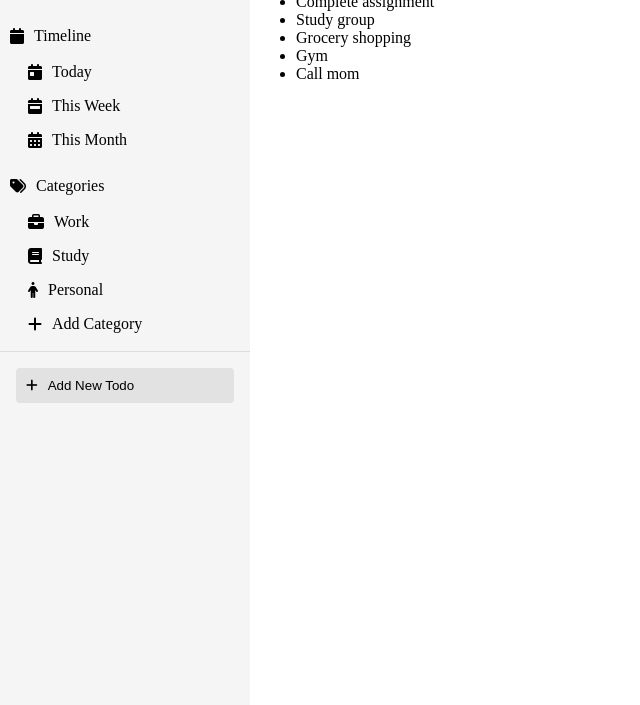
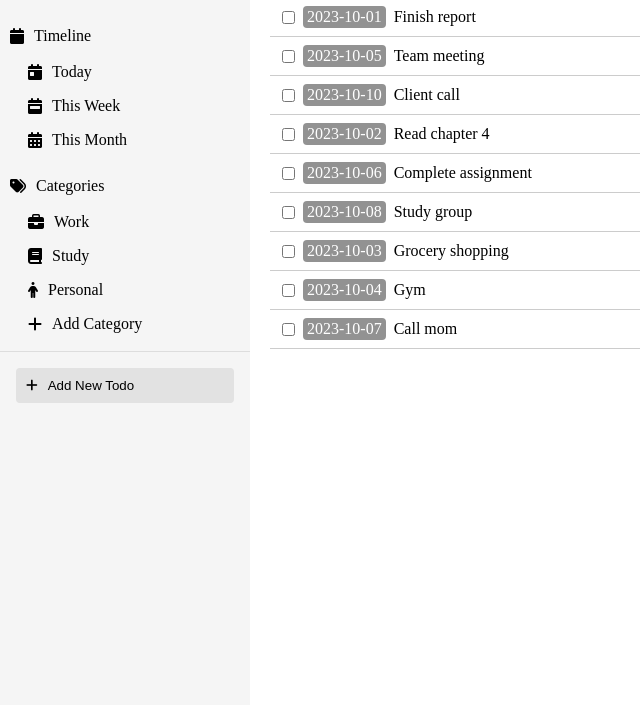
Before and after one commit to thisisshiki/odin-todo-list, a website built with webpack: page src/index.html in a window 1280 px wide. Shown: the part 95-800 px from the top of the page, without its empty margins (0-640 px from the left). Built offline with nearby package versions, Linux system fonts and the light colour scheme.

Commit message:
add todo styles

```diff
--- /dev/null
+++ b/src/addTitle.js
@@ -0,0 +1,8 @@
+// addTitle.js
+export function addTitle(title, parentElement) {
+    const header = document.createElement('header');
+    const h1 = document.createElement('h1');
+    h1.textContent = title;
+    header.appendChild(h1);
+    parentElement.appendChild(header);
+}
--- a/src/index.html
+++ b/src/index.html
@@ -7,7 +7,6 @@
   <title>My Todo</title>
 </head>
 <body>
-  <div id="sidebar"></div>
-  <div id="main"></div>
+  </div>
 </body>
 </html>
--- a/src/index.js
+++ b/src/index.js
@@ -1,10 +1,16 @@
 import './styles.css';
 import { createSidebar } from './sidebar';
 import { loadTodos } from './loadTodos';
+import { addTitle } from './addTitle'; // 导入 addPageTitle 函数
 
 document.addEventListener('DOMContentLoaded', () => {
     const sidebar = createSidebar();
     document.body.appendChild(sidebar);
+
+    const main = document.createElement('div');
+    main.id = 'main';
+    document.body.appendChild(main);
+
+    addTitle('Todo List', main); // 将标题添加到 main div 中
+    loadTodos(main); // 将待办事项列表添加到 main div 中
 });
-
-document.addEventListener('DOMContentLoaded', loadTodos);
--- a/src/loadTodos.js
+++ b/src/loadTodos.js
@@ -1,11 +1,32 @@
 import todos from './todos.json';
+import { format, parseISO } from 'date-fns';
 
-export function loadTodos() {
+export function loadTodos(parentElement) {
     const ul = document.createElement('ul');
+
     todos.forEach(todo => {
         const li = document.createElement('li');
-        li.textContent = todo.title;
+        const formattedDate = format(parseISO(todo.dueDate), 'yyyy-MM-dd');
+
+        const dateSpan = document.createElement('span');
+        dateSpan.textContent = formattedDate;
+        dateSpan.className = 'due-date';
+
+        const checkbox = document.createElement('input');
+        checkbox.type = 'checkbox';
+        checkbox.addEventListener('change', () => {
+            if (checkbox.checked) {
+                li.classList.add('completed');
+            } else {
+                li.classList.remove('completed');
+            }
+        });
+
+        li.appendChild(checkbox);
+        li.appendChild(dateSpan);
+        li.appendChild(document.createTextNode(todo.title));
         ul.appendChild(li);
     });
-    document.body.appendChild(ul);
+
+    parentElement.appendChild(ul);
 }
--- a/src/styles.css
+++ b/src/styles.css
@@ -1,22 +1,24 @@
+/* 全局样式 */
+*, *::before, *::after {
+  box-sizing: border-box;
+}
+
 body {
   margin: 0;
   padding: 0;
   display: grid;
-  grid-template-columns: 20% 80%;
+  grid-template-columns: 250px 1fr; /* 侧边栏固定宽度，主内容占剩余空间 */
   min-height: 100vh;
 }
 
-/* sidebar.css */
+/* 侧边栏样式 */
 .sidebar {
-  width: 250px;
-  height: 100vh;
   background: #f5f5f5;
   transition: width 0.3s ease;
 }
 
 .sidebar.collapsed {
   width: 100px;
-  height: 50px;
 }
 
 .sidebar-header {
@@ -92,8 +94,59 @@ body {
   display: none;
 }
 
+/* 主内容样式 */
+#main {
+  padding: 20px;
+  box-sizing: border-box;
+}
 
-/* Responsive Design */
+header {
+  padding: 10px;
+  border-radius: 4px;
+}
+
+header h1 {
+  margin: 0;
+}
+
+ul {
+  list-style-type: none; /* 去掉 bullet point */
+  padding: 0;
+}
+
+li {
+  display: flex;
+  align-items: center;
+  padding: 8px;
+  border-bottom: 1px solid #ccc;
+  transition: background-color 0.3s, text-decoration 0.3s;
+}
+
+li.completed {
+  background-color: #dddddd;
+  color: #a1a1a1;
+  text-decoration: line-through;
+}
+
+li.completed span.due-date {
+  background-color: #dddddd;
+  color: #a1a1a1;
+  text-decoration: line-through;
+}
+
+li span.due-date {
+  background-color: #929292;
+  color: white;
+  padding: 2px 4px;
+  margin-right: 8px;
+  border-radius: 4px;
+}
+
+li input[type="checkbox"] {
+  margin-right: 8px;
+}
+
+/* 响应式设计 */
 @media screen and (max-width: 1024px) {
   body {
     grid-template-columns: 25% 75%;
```
Lines whose indentation alone changed are shown as unchanged.
